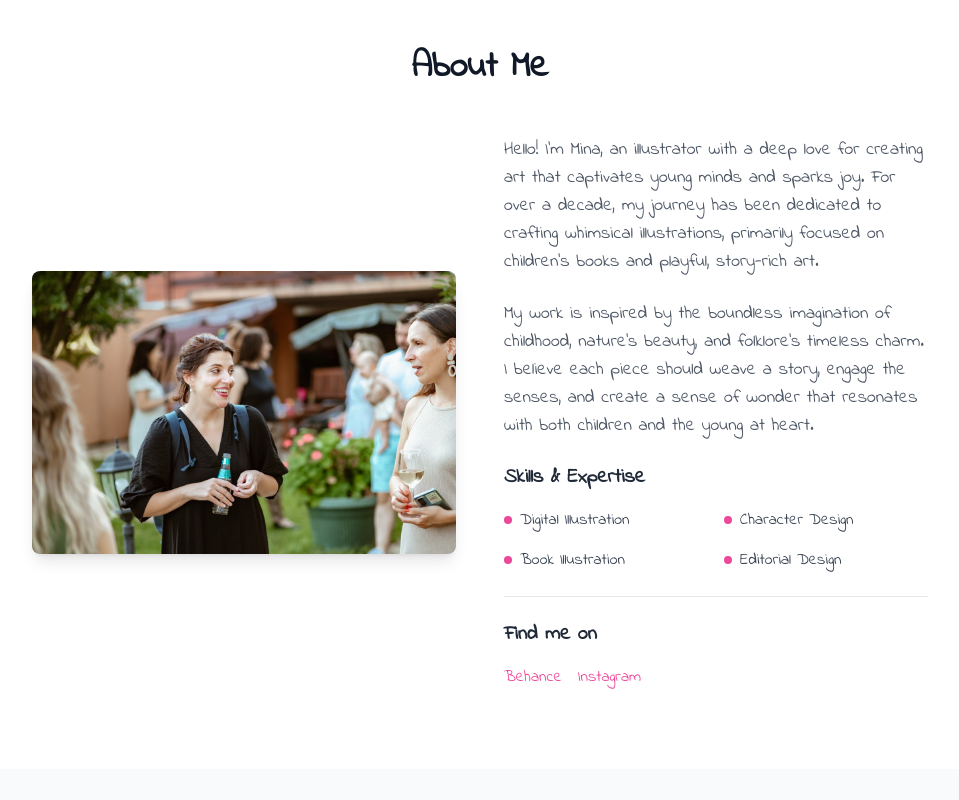
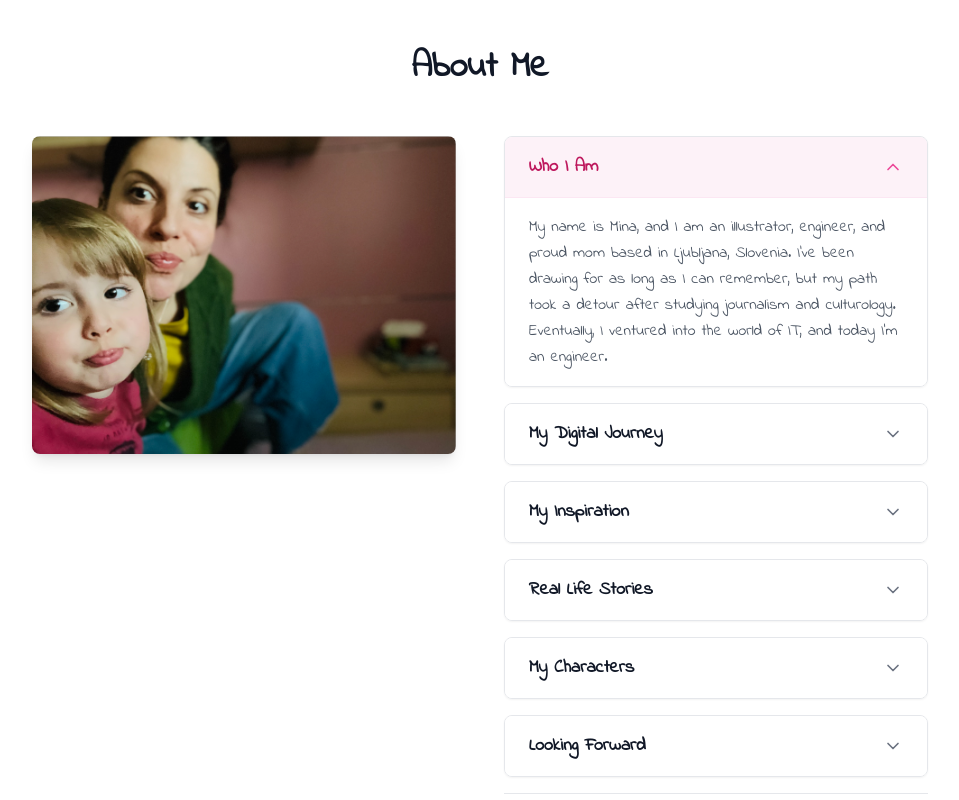
Before and after one commit to MilossGIT/Portfolio-Illustration, a React (Create React App) app in the folder portfolio-website/: page / in a window 1280 px wide. Shown: the part 3680-4480 px from the top of the page, without its empty margins (160-1119 px from the left). Built offline with nearby package versions, Linux system fonts and the light colour scheme; no server answers; the HTML template or start-up script is replaced by a standard one.

Commit message:
about component changes & gallery component improvements

```diff
--- a/portfolio-website/src/components/About.js
+++ b/portfolio-website/src/components/About.js
@@ -1,8 +1,50 @@
-import React from 'react';
+import React, { useState } from 'react';
 import { m } from 'framer-motion';
 import aboutImage from '../about.jpg';
+import { ChevronDown, ChevronUp } from 'lucide-react';
 
 const About = () => {
+  const [openSection, setOpenSection] = useState('intro');
+
+  const sections = [
+    {
+      id: 'intro',
+      title: 'Who I Am',
+      content:
+        "My name is Mina, and I am an illustrator, engineer, and proud mom based in Ljubljana, Slovenia. I've been drawing for as long as I can remember, but my path took a detour after studying journalism and culturology. Eventually, I ventured into the world of IT, and today I'm an engineer.",
+    },
+    {
+      id: 'journey',
+      title: 'My Digital Journey',
+      content:
+        "A year ago, I discovered digital illustration using Procreate, and although it was a completely new medium for me, I quickly immersed myself in learning. It took some time to adapt, but with dedication and practice, I've experimented with different styles and techniques. Now, I feel like I'm beginning to find my own unique voice.",
+    },
+    {
+      id: 'inspiration',
+      title: 'My Inspiration',
+      content:
+        "My main source of inspiration comes from everyday life—moments spent with my daughter, reading children's books together, and exploring the wonders of nature. Animals, particularly those from the woods and jungles, often appear in my work as well. The main character in many of my illustrations is my daughter, but our dog Leya and a mysterious bunny also make frequent appearances. The bunny's identity is still a mystery—our friends believe it represents my husband, but I'm still unsure!",
+    },
+    {
+      id: 'stories',
+      title: 'Real Life Stories',
+      content:
+        'I also love to draw from real-life moments, like the black-and-white illustrations that capture my experiences of working from home while caring for my daughter. One memorable piece illustrates the moment when my daughter cut her hair while I was in the middle of a meeting!',
+    },
+    {
+      id: 'characters',
+      title: 'My Characters',
+      content:
+        'Drawing rats is another thing I enjoy, as I often identify with the tired, smelly rat who cooks or does laundry. And sometimes, I bring to life the characters from the stories my daughter creates, like the adventurous girl and elephant in Wonderland.',
+    },
+    {
+      id: 'future',
+      title: 'Looking Forward',
+      content:
+        "I'm constantly experimenting with new ideas and techniques, excited to see how my work evolves and what new characters will emerge in my illustrations.",
+    },
+  ];
+
   return (
     <section id='about' className='py-20 bg-white min-h-screen'>
       <div className='container mx-auto px-4'>
@@ -15,50 +57,65 @@ const About = () => {
         >
           <h2 className='text-4xl font-bold text-center mb-12'>About Me</h2>
 
-          <div className='grid md:grid-cols-2 gap-12 items-center'>
-            <div className='relative group'>
-              <img
-                src={aboutImage}
-                alt='Mina Sesek Minic'
-                className='rounded-lg shadow-lg w-full h-auto object-cover transition-transform duration-300 group-hover:scale-105'
-              />
-              <div className='absolute inset-0 rounded-lg shadow-lg opacity-0 group-hover:opacity-100 transition-opacity duration-300 bg-gradient-to-t from-black/30 to-transparent' />
+          <div className='grid md:grid-cols-2 gap-12 items-start'>
+            <div className='relative group sticky top-8'>
+              <div className='overflow-hidden rounded-lg shadow-lg'>
+                <img
+                  src={aboutImage}
+                  alt='Mina Sesek Minic'
+                  className='w-full h-auto object-cover transition-all duration-300 group-hover:scale-105'
+                />
+                <div className='absolute inset-0 bg-gradient-to-t from-pink-500/20 to-transparent opacity-0 group-hover:opacity-100 transition-opacity duration-300' />
+              </div>
             </div>
 
-            <div className='space-y-6'>
-              <p className='text-lg text-gray-600'>
-                Hello! I'm Mina, an illustrator with a deep love for creating
-                art that captivates young minds and sparks joy. For over a
-                decade, my journey has been dedicated to crafting whimsical
-                illustrations, primarily focused on children's books and
-                playful, story-rich art.
-              </p>
+            <div className='space-y-4'>
+              {sections.map((section) => (
+                <div
+                  key={section.id}
+                  className='border border-gray-200 rounded-lg overflow-hidden shadow-sm hover:shadow-md transition-shadow duration-300'
+                >
+                  <button
+                    onClick={() =>
+                      setOpenSection(
+                        openSection === section.id ? null : section.id
+                      )
+                    }
+                    className={`w-full px-6 py-4 flex justify-between items-center transition-colors ${
+                      openSection === section.id
+                        ? 'bg-pink-50 text-pink-700'
+                        : 'bg-white hover:bg-pink-50/50'
+                    }`}
+                  >
+                    <h3 className='text-lg font-semibold'>{section.title}</h3>
+                    {openSection === section.id ? (
+                      <ChevronUp
+                        className={`h-5 w-5 ${
+                          openSection === section.id
+                            ? 'text-pink-500'
+                            : 'text-gray-500'
+                        }`}
+                      />
+                    ) : (
+                      <ChevronDown className='h-5 w-5 text-gray-500' />
+                    )}
+                  </button>
 
-              <p className='text-lg text-gray-600'>
-                My work is inspired by the boundless imagination of childhood,
-                nature’s beauty, and folklore's timeless charm. I believe each
-                piece should weave a story, engage the senses, and create a
-                sense of wonder that resonates with both children and the young
-                at heart.
-              </p>
-              <div className='space-y-4'>
-                <h3 className='text-xl font-semibold text-gray-800'>
-                  Skills & Expertise
-                </h3>
-                <ul className='grid grid-cols-2 gap-4'>
-                  {[
-                    'Digital Illustration',
-                    'Character Design',
-                    'Book Illustration',
-                    'Editorial Design',
-                  ].map((skill) => (
-                    <li key={skill} className='flex items-center space-x-2'>
-                      <span className='w-2 h-2 bg-pink-500 rounded-full' />
-                      <span className='text-gray-700'>{skill}</span>
-                    </li>
-                  ))}
-                </ul>
-              </div>
+                  <m.div
+                    initial={false}
+                    animate={{
+                      height: openSection === section.id ? 'auto' : 0,
+                      opacity: openSection === section.id ? 1 : 0,
+                    }}
+                    transition={{ duration: 0.3 }}
+                    className='overflow-hidden bg-white'
+                  >
+                    <p className='px-6 py-4 text-gray-600 leading-relaxed border-t border-pink-100'>
+                      {section.content}
+                    </p>
+                  </m.div>
+                </div>
+              ))}
 
               <div className='pt-6 border-t border-gray-200'>
                 <h3 className='text-xl font-semibold text-gray-800 mb-4'>
--- a/portfolio-website/src/components/Gallery.js
+++ b/portfolio-website/src/components/Gallery.js
@@ -1,5 +1,6 @@
-import React, { useState } from 'react';
+import React, { useState, useEffect, useCallback } from 'react';
 import { m, AnimatePresence } from 'framer-motion';
+import { ChevronLeft, ChevronRight } from 'lucide-react';
 
 // Import all images
 function importAll(r) {
@@ -7,16 +8,67 @@ function importAll(r) {
 }
 
 // Import all images from the images directory
-const images = importAll(require.context('../images', false, /\.(jpg)$/)).map(
-  (src, index) => ({
-    id: index + 1,
-    src: src,
-    title: `Illustration ${index + 1}`,
-  })
-);
+const images = importAll(
+  require.context('../images', false, /\.(jpg|JPG)$/i)
+).map((src, index) => ({
+  id: index + 1,
+  src: src,
+  title: `Illustration ${index + 1}`,
+}));
 
 const Gallery = () => {
   const [selectedImage, setSelectedImage] = useState(null);
+
+  const navigateImage = useCallback(
+    (direction) => {
+      if (!selectedImage) return;
+
+      const currentIndex = images.findIndex(
+        (img) => img.id === selectedImage.id
+      );
+      let newIndex;
+
+      if (direction === 'next') {
+        newIndex = currentIndex === images.length - 1 ? 0 : currentIndex + 1;
+      } else {
+        newIndex = currentIndex === 0 ? images.length - 1 : currentIndex - 1;
+      }
+
+      setSelectedImage(images[newIndex]);
+    },
+    [selectedImage]
+  );
+
+  // Handle keyboard navigation
+  useEffect(() => {
+    const handleKeyPress = (e) => {
+      if (!selectedImage) return;
+
+      switch (e.key) {
+        case 'ArrowRight':
+          navigateImage('next');
+          break;
+        case 'ArrowLeft':
+          navigateImage('prev');
+          break;
+        case 'Escape':
+          setSelectedImage(null);
+          break;
+        default:
+          break;
+      }
+    };
+
+    window.addEventListener('keydown', handleKeyPress);
+    return () => window.removeEventListener('keydown', handleKeyPress);
+  }, [selectedImage, navigateImage]);
+
+  // Prevent context menu
+  useEffect(() => {
+    const preventDefault = (e) => e.preventDefault();
+    document.addEventListener('contextmenu', preventDefault);
+    return () => document.removeEventListener('contextmenu', preventDefault);
+  }, []);
 
   const containerVariants = {
     hidden: { opacity: 0 },
@@ -64,8 +116,10 @@ const Gallery = () => {
                   <img
                     src={image.src}
                     alt={image.title}
-                    className='w-full h-64 object-cover transition-transform duration-300 group-hover:scale-110'
+                    className='w-full h-64 object-cover transition-transform duration-300 group-hover:scale-110 pointer-events-none'
                     loading='lazy'
+                    draggable='false'
+                    onContextMenu={(e) => e.preventDefault()}
                   />
                   <div className='absolute inset-0 bg-black bg-opacity-0 group-hover:bg-opacity-30 transition-all duration-300 flex items-center justify-center'>
                     <p className='text-white opacity-0 group-hover:opacity-100 transition-opacity duration-300 text-lg font-semibold px-4 text-center'>
@@ -98,11 +152,40 @@ const Gallery = () => {
                 ×
               </button>
 
+              {/* Navigation buttons */}
+              <button
+                className='absolute left-4 top-1/2 -translate-y-1/2 text-white hover:text-pink-500 transition-colors p-2'
+                onClick={(e) => {
+                  e.stopPropagation();
+                  navigateImage('prev');
+                }}
+              >
+                <ChevronLeft size={40} />
+              </button>
+
+              <button
+                className='absolute right-4 top-1/2 -translate-y-1/2 text-white hover:text-pink-500 transition-colors p-2'
+                onClick={(e) => {
+                  e.stopPropagation();
+                  navigateImage('next');
+                }}
+              >
+                <ChevronRight size={40} />
+              </button>
+
               <m.img
                 src={selectedImage.src}
                 alt={selectedImage.title}
-                className='max-h-[90vh] max-w-[90vw] object-contain rounded-lg'
+                className='max-h-[90vh] max-w-[90vw] object-contain rounded-lg pointer-events-none'
+                draggable='false'
+                onContextMenu={(e) => e.preventDefault()}
               />
+
+              {/* Image counter */}
+              <div className='absolute bottom-4 left-1/2 -translate-x-1/2 text-white bg-black bg-opacity-50 px-4 py-2 rounded-full'>
+                {images.findIndex((img) => img.id === selectedImage.id) + 1} /{' '}
+                {images.length}
+              </div>
             </m.div>
           )}
         </AnimatePresence>
```
Also changed, not shown: portfolio-website/src/about.jpg.
